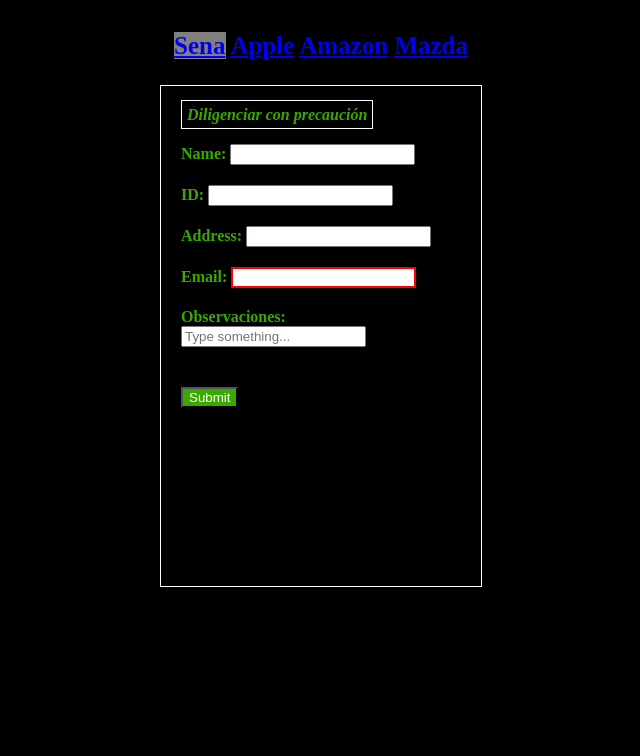
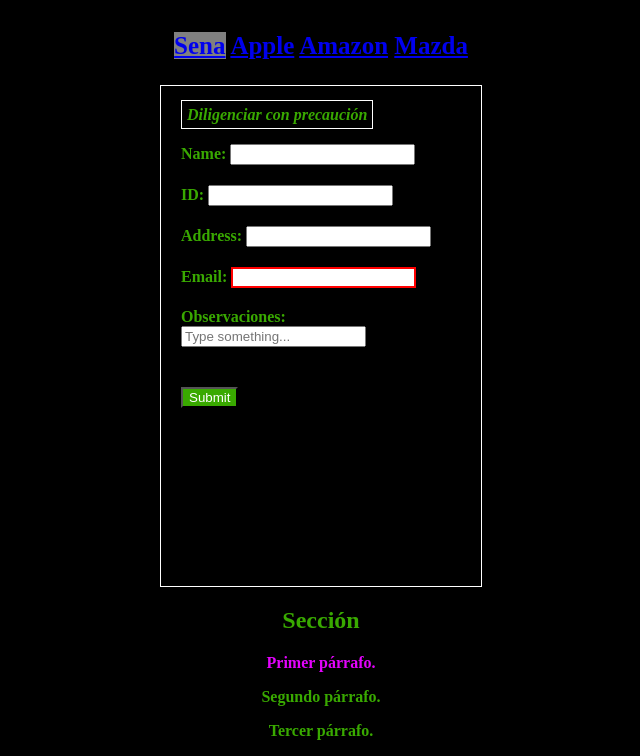
Before and after one commit to Josecode10/Pseudoclases, a plain HTML site: page index.html in a window 1280 px wide. Shown: the part 717-1473 px from the top of the page, without its empty margins (319-959 px from the left). Before the commit the page ends 1312 px from the top, so only its background shows below. Drawn offline with Linux system fonts and the light colour scheme.

Commit message:
primer commit

```diff
--- a/index.html
+++ b/index.html
@@ -1,11 +1,13 @@
 <!DOCTYPE html>
 <html lang="en">
+
 <head>
   <meta charset="UTF-8">
   <meta name="viewport" content="width=device-width, initial-scale=1.0">
   <title>Pseudoclases</title>
   <link rel="stylesheet" href="styles.css">
 </head>
+
 <body>
 
   <h1>Formulario Marcas</h1>
@@ -80,6 +82,21 @@
 
   </form>
 
+  <section>
+    <h1>Sección</h1>
+    <p>
+      Primer párrafo.
+    </p>
+    <p>
+      Segundo párrafo.
+    </p>
+    <p>
+      Tercer párrafo.
+    </p>
+  </section>
+
+
 
 </body>
+
 </html>
--- a/styles.css
+++ b/styles.css
@@ -87,3 +87,7 @@
     padding: 5px;
     font-style: italic;
 }
+
+p:first-of-type {
+  color: rgb(227, 3, 252);
+}
```
Lines whose indentation alone changed are shown as unchanged.
